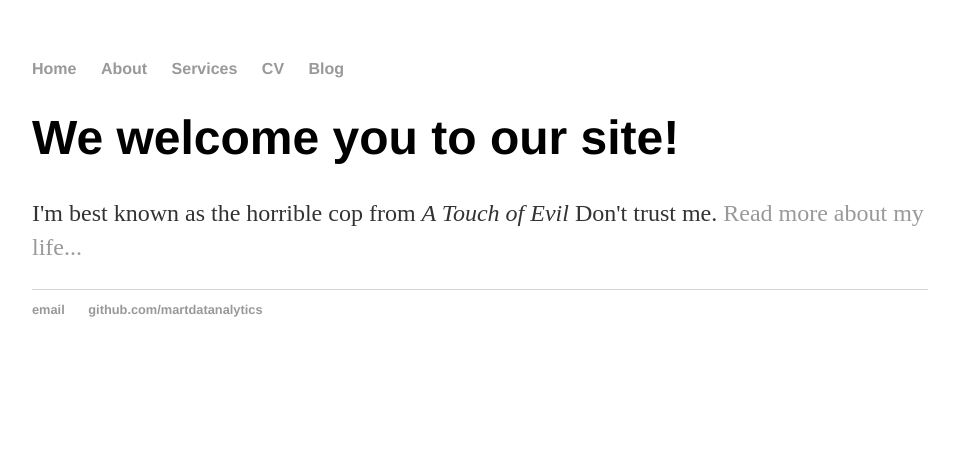
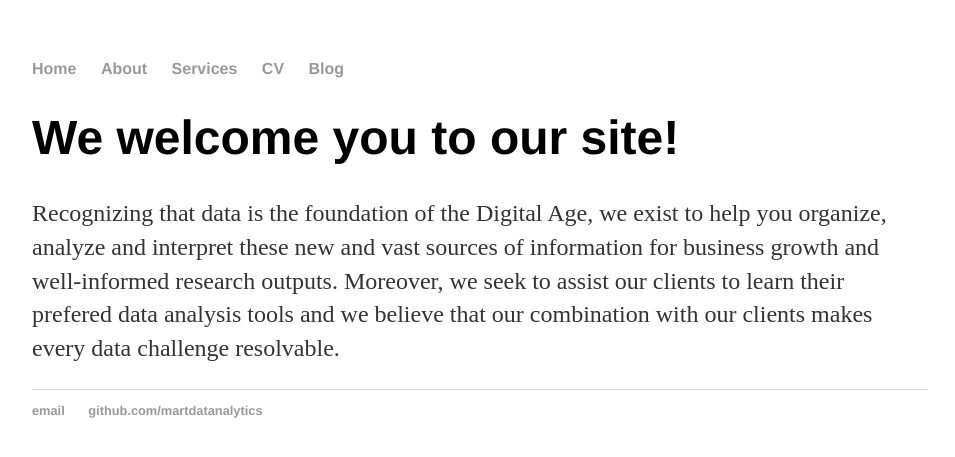
Before and after one commit to martdatanalytics/martdatanalytics.github.io, a Jekyll site: the page built from index.html, in a window 1280 px wide. Shown: the top 457 px of the page, without its empty margins (160-1115 px from the left). Built offline with Jekyll 4.4.1, drawn with Linux system fonts in a browser that asks for light colours.

Commit message:
Update index.html

```diff
--- a/index.html
+++ b/index.html
@@ -4,5 +4,8 @@ title: MartDat Analytics Inc
 ---
 <div class="blurb">
 	<h1>We welcome you to our site!</h1>
-	<p>I'm best known as the horrible cop from <em>A Touch of Evil</em> Don't trust me. <a href="/about">Read more about my life...</a></p>
+	<p>Recognizing that data is the foundation of the Digital Age, we exist to help you organize, analyze and interpret these
+		new and vast sources of information for business growth and well-informed research outputs. Moreover, we seek to
+	assist our clients to learn their prefered data analysis tools and we believe that our combination with our clients makes
+	every data challenge resolvable.</p>
 </div><!-- /.blurb -->
```
